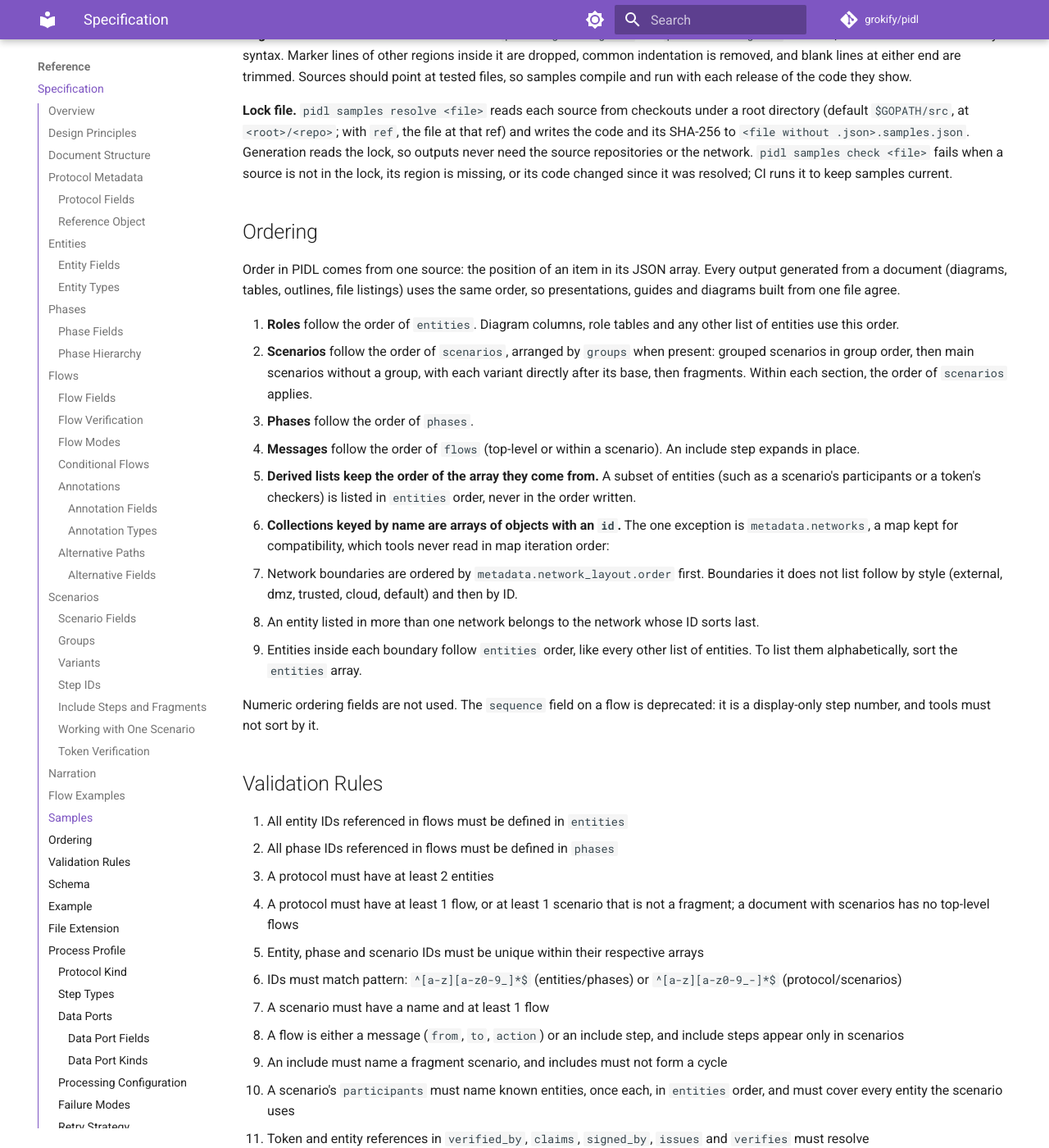
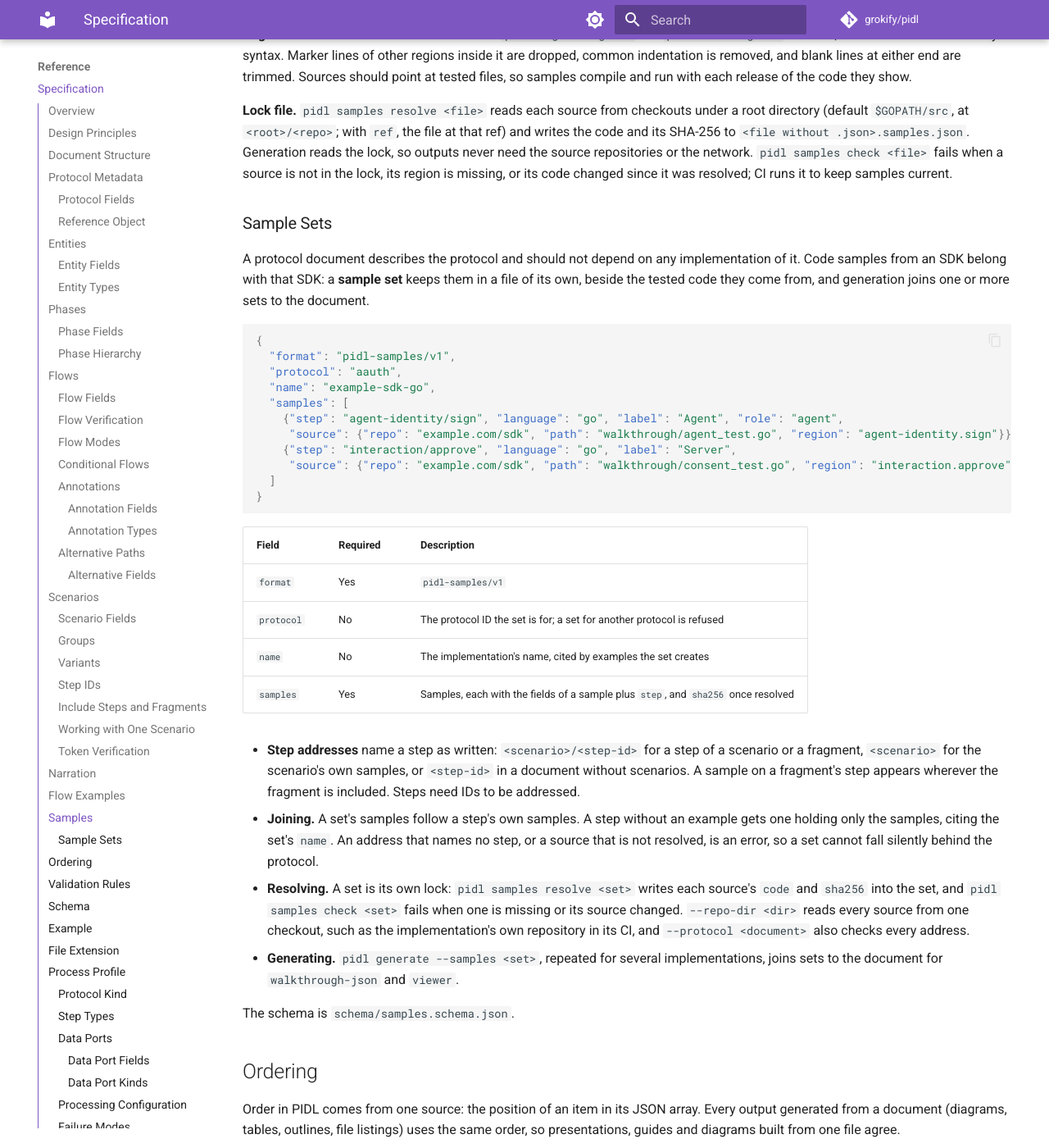
Before and after one commit to grokify/pidl, an MkDocs documentation site: the page built from docs/SPECIFICATION.md, in a window 1280 px wide and 1400 px high, scrolled down 15897 px. Shown: the whole window at 82% size. Built offline with MkDocs 1.6.1 and Material for MkDocs 9.7.7, drawn with Linux system fonts in a browser that asks for light colours; comment, search, counter and statistics services are not loaded.

Commit message:
docs(spec): describe sample sets
Co-Authored-By: Claude Opus 5.5 <noreply@anthropic.com>

````diff
--- a/docs/SPECIFICATION.md
+++ b/docs/SPECIFICATION.md
@@ -565,6 +565,38 @@ A sample is code that sends or handles a step's message, such as an SDK call, sh
 
 **Lock file.** `pidl samples resolve <file>` reads each source from checkouts under a root directory (default `$GOPATH/src`, at `<root>/<repo>`; with `ref`, the file at that ref) and writes the code and its SHA-256 to `<file without .json>.samples.json`. Generation reads the lock, so outputs never need the source repositories or the network. `pidl samples check <file>` fails when a source is not in the lock, its region is missing, or its code changed since it was resolved; CI runs it to keep samples current.
 
+### Sample Sets
+
+A protocol document describes the protocol and should not depend on any implementation of it. Code samples from an SDK belong with that SDK: a **sample set** keeps them in a file of its own, beside the tested code they come from, and generation joins one or more sets to the document.
+
+```json
+{
+  "format": "pidl-samples/v1",
+  "protocol": "aauth",
+  "name": "example-sdk-go",
+  "samples": [
+    {"step": "agent-identity/sign", "language": "go", "label": "Agent", "role": "agent",
+     "source": {"repo": "example.com/sdk", "path": "walkthrough/agent_test.go", "region": "agent-identity.sign"}},
+    {"step": "interaction/approve", "language": "go", "label": "Server",
+     "source": {"repo": "example.com/sdk", "path": "walkthrough/consent_test.go", "region": "interaction.approve"}}
+  ]
+}
+```
+
+| Field | Required | Description |
+|-------|----------|-------------|
+| `format` | Yes | `pidl-samples/v1` |
+| `protocol` | No | The protocol ID the set is for; a set for another protocol is refused |
+| `name` | No | The implementation's name, cited by examples the set creates |
+| `samples` | Yes | Samples, each with the fields of a sample plus `step`, and `sha256` once resolved |
+
+- **Step addresses** name a step as written: `<scenario>/<step-id>` for a step of a scenario or a fragment, `<scenario>` for the scenario's own samples, or `<step-id>` in a document without scenarios. A sample on a fragment's step appears wherever the fragment is included. Steps need IDs to be addressed.
+- **Joining.** A set's samples follow a step's own samples. A step without an example gets one holding only the samples, citing the set's `name`. An address that names no step, or a source that is not resolved, is an error, so a set cannot fall silently behind the protocol.
+- **Resolving.** A set is its own lock: `pidl samples resolve <set>` writes each source's `code` and `sha256` into the set, and `pidl samples check <set>` fails when one is missing or its source changed. `--repo-dir <dir>` reads every source from one checkout, such as the implementation's own repository in its CI, and `--protocol <document>` also checks every address.
+- **Generating.** `pidl generate --samples <set>`, repeated for several implementations, joins sets to the document for `walkthrough-json` and `viewer`.
+
+The schema is `schema/samples.schema.json`.
+
 ## Ordering
 
 Order in PIDL comes from one source: the position of an item in its JSON array. Every output generated from a document (diagrams, tables, outlines, file listings) uses the same order, so presentations, guides and diagrams built from one file agree.
````
